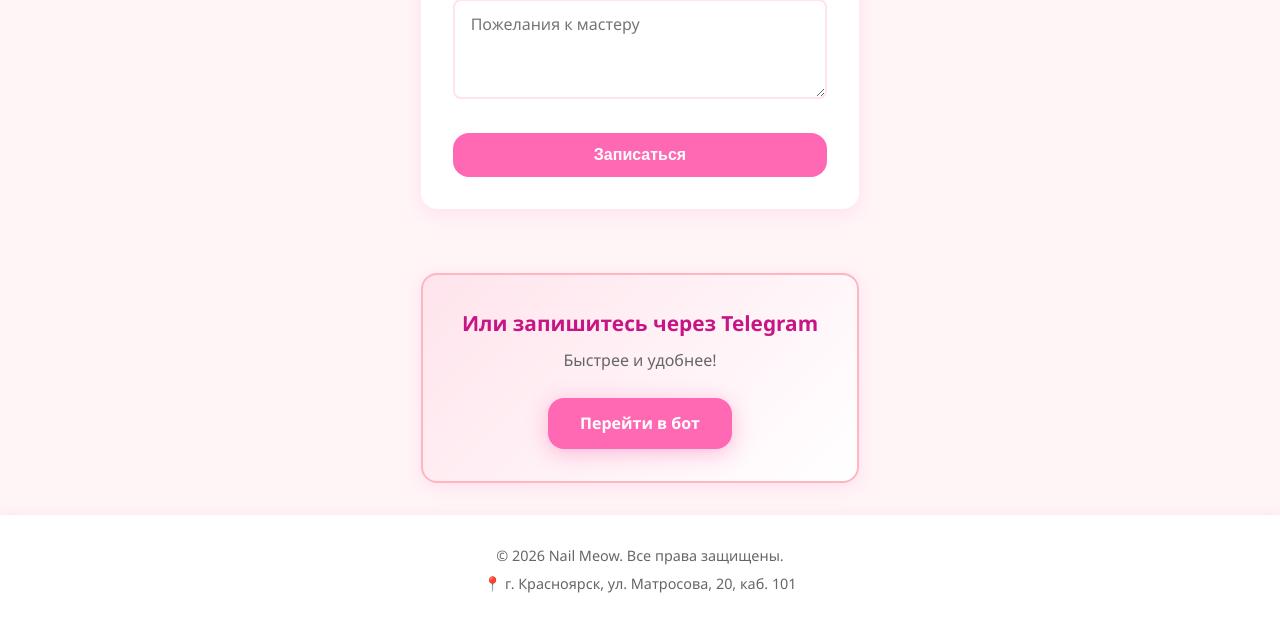
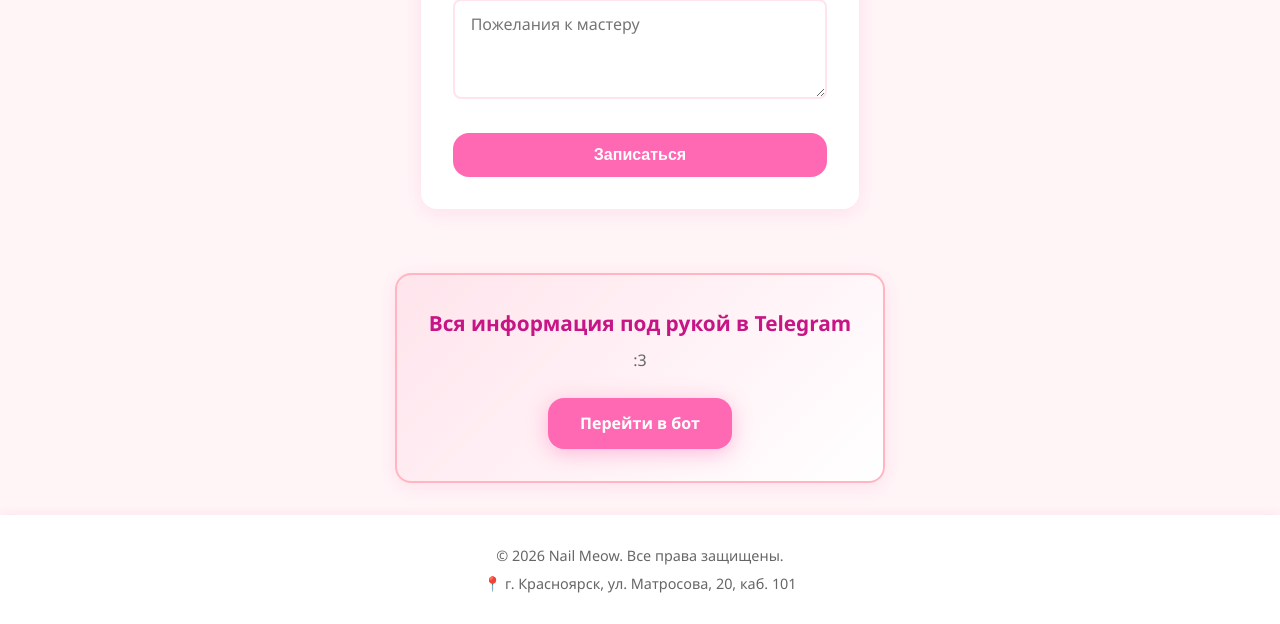
Before and after one commit to bbbnewwwa/Nail-Meow, a FastAPI app: page /booking in a window 1280 px wide. Shown: the part 740-1364 px from the top of the page. Run offline with FastAPI, Linux system fonts and the light colour scheme; data that the repository does not hold is empty.

Commit message:
исправление визуального мусора

```diff
--- a/templates/admin.html
+++ b/templates/admin.html
@@ -38,12 +38,6 @@
                     <div class="stat-value" id="usersCount">0</div>
                     <div class="stat-label">Клиентов</div>
                 </div>
-            </div>
-        </section>
-        <section class="admin-section">
-            <h2>💅 Управление услугами</h2>
-            <div id="servicesAdmin" class="admin-grid">
-                <p style="text-align: center; color: #666; padding: 2rem;">Загрузка услуг...</p>
             </div>
         </section>
         <section class="admin-section">
--- a/templates/booking.html
+++ b/templates/booking.html
@@ -58,8 +58,8 @@
             <button type="submit" class="btn-submit">Записаться</button>
         </form>
         <div class="booking-info">
-            <h3>Или запишитесь через Telegram</h3>
-            <p>Быстрее и удобнее!</p>
+            <h3>Вся информация под рукой в Telegram</h3>
+            <p>:3</p>
             <a href="https://t.me/nailmeow_bot" target="_blank" class="btn-telegram">
                 Перейти в бот
             </a>
```
